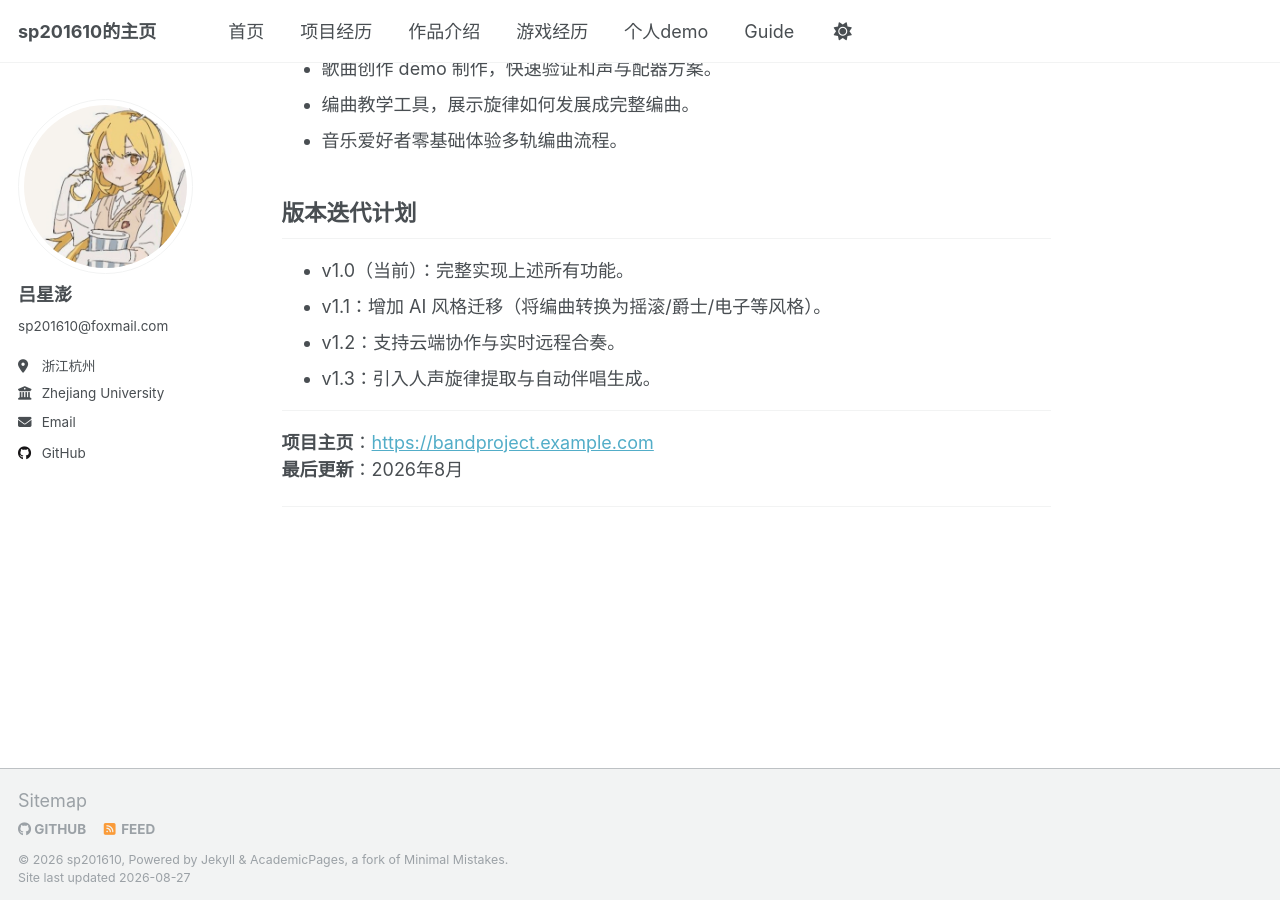
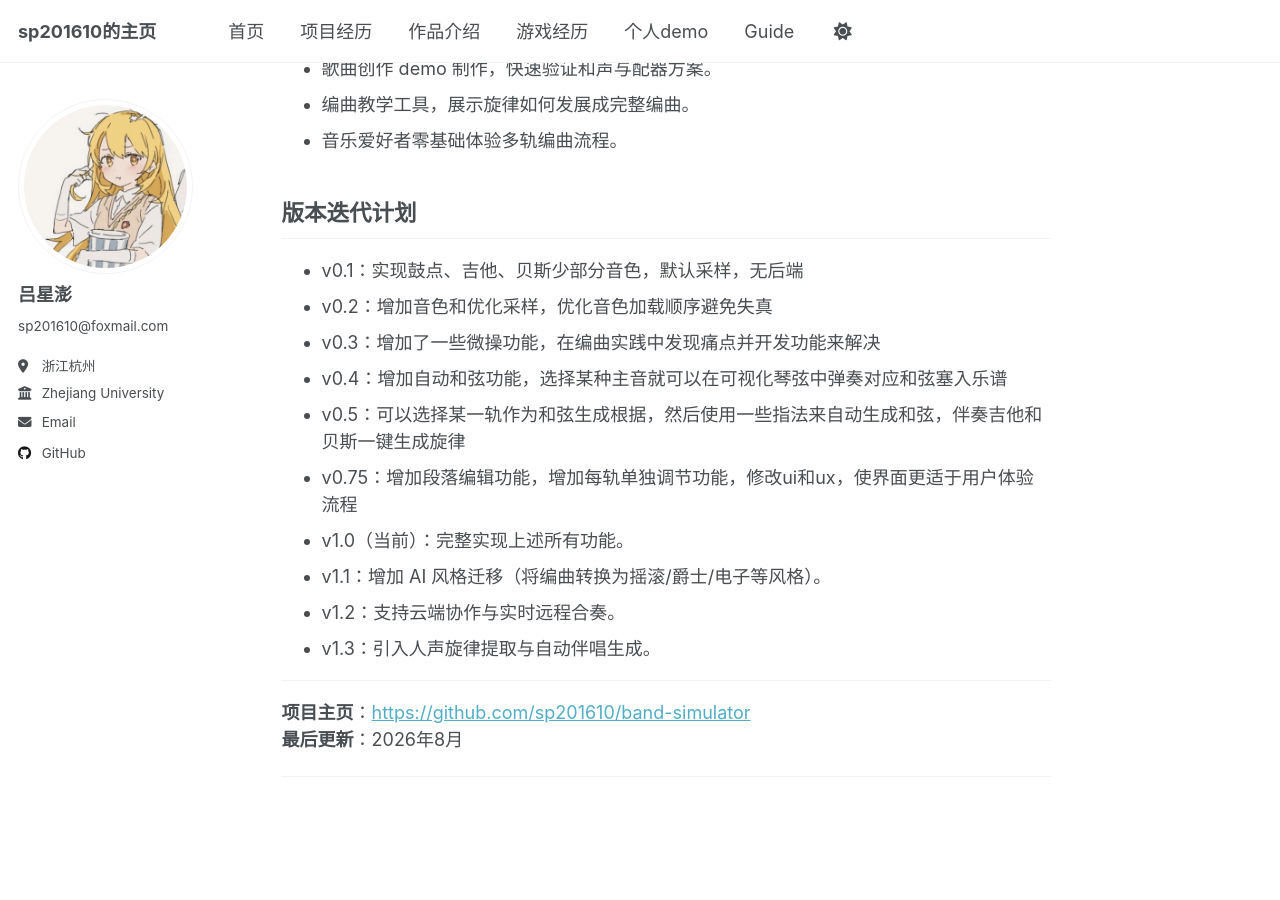
Before and after one commit to sp201610/sp201610.github.io, a Jekyll site: the page built from _pages/band.md, in a window 1280 px wide and 900 px high, scrolled down 2241 px. Built offline with Jekyll 4.4.1, drawn with Linux system fonts in a browser that asks for light colours; some of the changed text lies outside the part shown.

Commit message:
Update band.md

```diff
--- a/_pages/band.md
+++ b/_pages/band.md
@@ -4,7 +4,6 @@ title: "织音——乐队编曲模拟器"
 author_profile: true
 
 ---
-
 ## 项目概述
 本项目是一站式乐队编曲解决方案，面向音乐制作人、乐队创作者及编曲新手。核心能力涵盖**五十种乐器音色库**、**多轨可视化编辑**、**基础播放控制**、**多格式文件交换**，并首创**智能自动编曲引擎**——仅需提供主旋律，即可自动生成和弦、独奏（solo）与鼓点滚奏。全新升级的交互界面与逻辑，大幅降低编曲门槛，让“人人皆可编曲”成为现实。
 
@@ -64,7 +63,12 @@ author_profile: true
 - 音乐爱好者零基础体验多轨编曲流程。
 
 ## 版本迭代计划
-
+- v0.1：实现鼓点、吉他、贝斯少部分音色，默认采样，无后端
+- v0.2：增加音色和优化采样，优化音色加载顺序避免失真
+- v0.3：增加了一些微操功能，在编曲实践中发现痛点并开发功能来解决
+- v0.4：增加自动和弦功能，选择某种主音就可以在可视化琴弦中弹奏对应和弦塞入乐谱
+- v0.5：可以选择某一轨作为和弦生成根据，然后使用一些指法来自动生成和弦，伴奏吉他和贝斯一键生成旋律
+- v0.75：增加段落编辑功能，增加每轨单独调节功能，修改ui和ux，使界面更适于用户体验流程
 - v1.0（当前）：完整实现上述所有功能。
 - v1.1：增加 AI 风格迁移（将编曲转换为摇滚/爵士/电子等风格）。
 - v1.2：支持云端协作与实时远程合奏。
@@ -72,7 +76,7 @@ author_profile: true
 
 ---
 
-**项目主页**：[https://bandproject.example.com](https://bandproject.example.com)
+**项目主页**：[https://github.com/sp201610/band-simulator](https://github.com/sp201610/band-simulator)
 **最后更新**：2026年8月
 
 ---
```
Also changed, not shown: other parts of _pages/band.md (+2 -2 lines).
